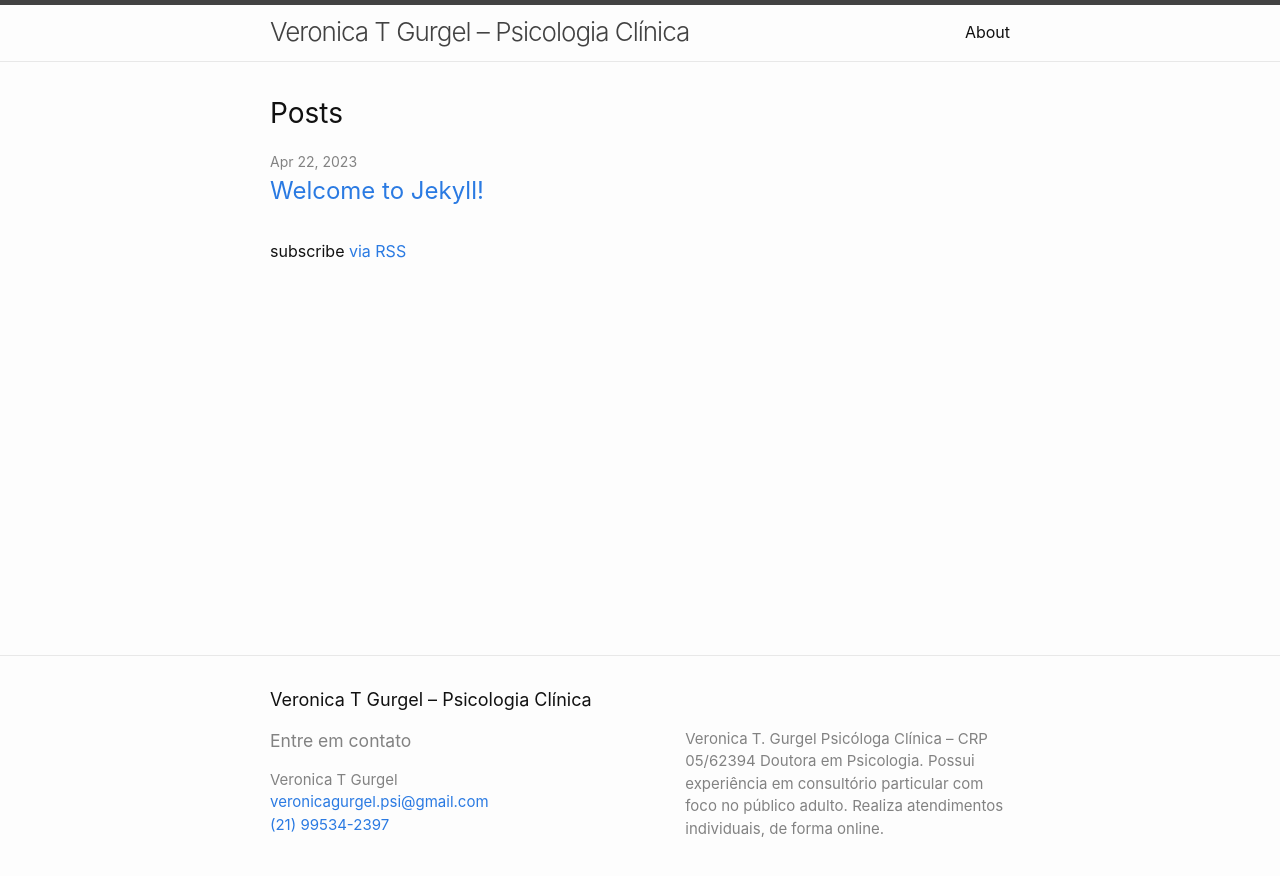
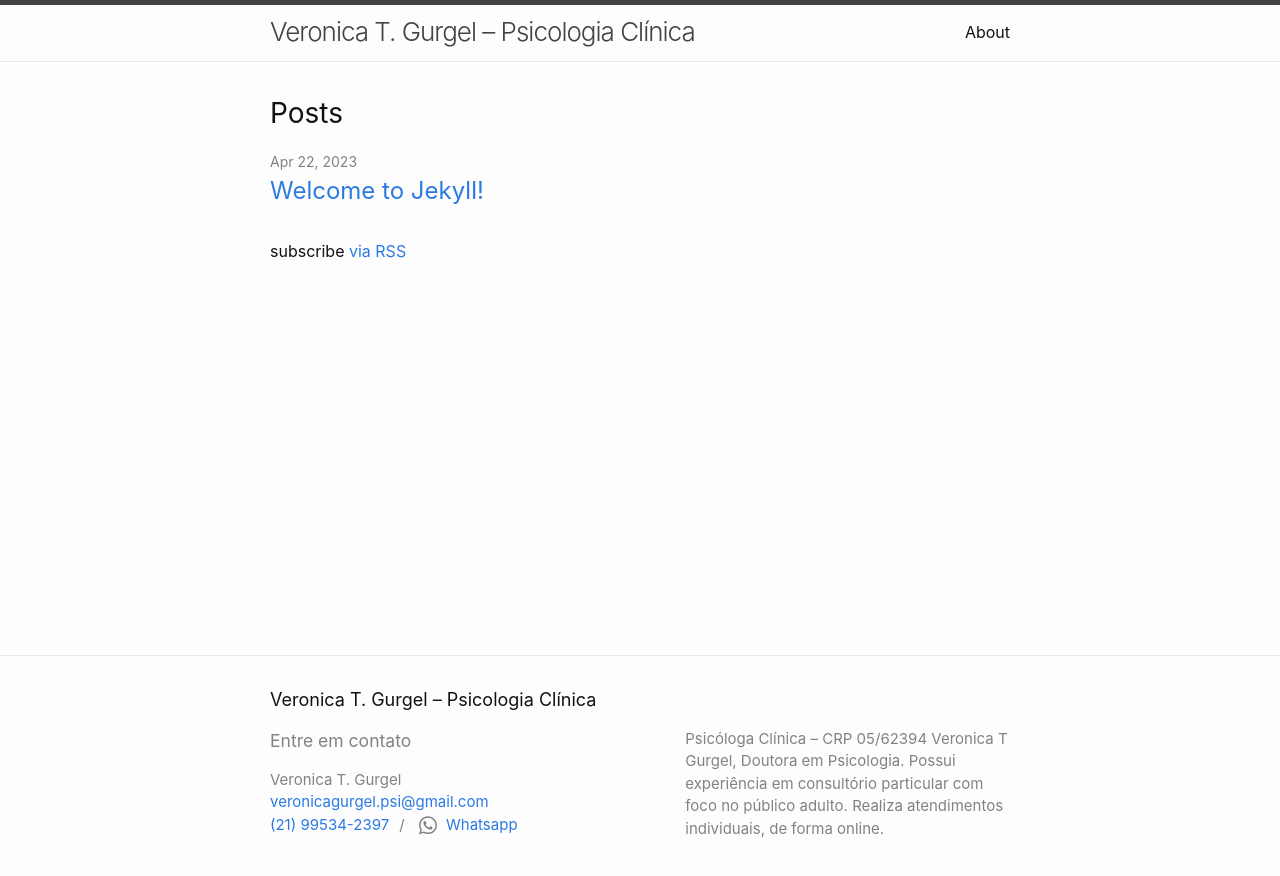
Before and after one commit to PedCoelho/vero-jekyll, a Jekyll site: the page built from index.markdown, in a window 1280 px wide. Shown: the top 876 px of the page. Built offline with Jekyll 4.4.1, drawn with Linux system fonts in a browser that asks for light colours; part of the change alters nothing that is shown.

Commit message:
refactor(config): update config

```diff
--- a/_config.yml
+++ b/_config.yml
@@ -18,16 +18,17 @@
 # You can create any custom variable you would like, and they will be accessible
 # in the templates via {{ site.myvariable }}.
 
-author: Veronica T Gurgel
-title: Veronica T Gurgel – Psicologia Clínica
+author: Veronica T. Gurgel
+title: Veronica T. Gurgel – Psicologia Clínica
 email: veronicagurgel.psi@gmail.com
 telephone: (21) 99534-2397
+whatsappMessage: Oi, encontrei suas informações de whatsapp no seu site.
 description: >- # this means to ignore newlines until "baseurl:"
-  Veronica T. Gurgel
   Psicóloga Clínica – CRP 05/62394
-  Doutora em Psicologia. Possui experiência em consultório particular com foco no público adulto. Realiza atendimentos individuais, de forma online.
+  Veronica T Gurgel, Doutora em Psicologia. Possui experiência em consultório particular com foco no público adulto. Realiza atendimentos individuais, de forma online.
 baseurl: "/vero-jekyll" # the subpath of your site, e.g. /blog
 url: "" # the base hostname & protocol for your site, e.g. http://example.com
+lang: pt-BR
 
 # Build settings
 theme: minima
```
